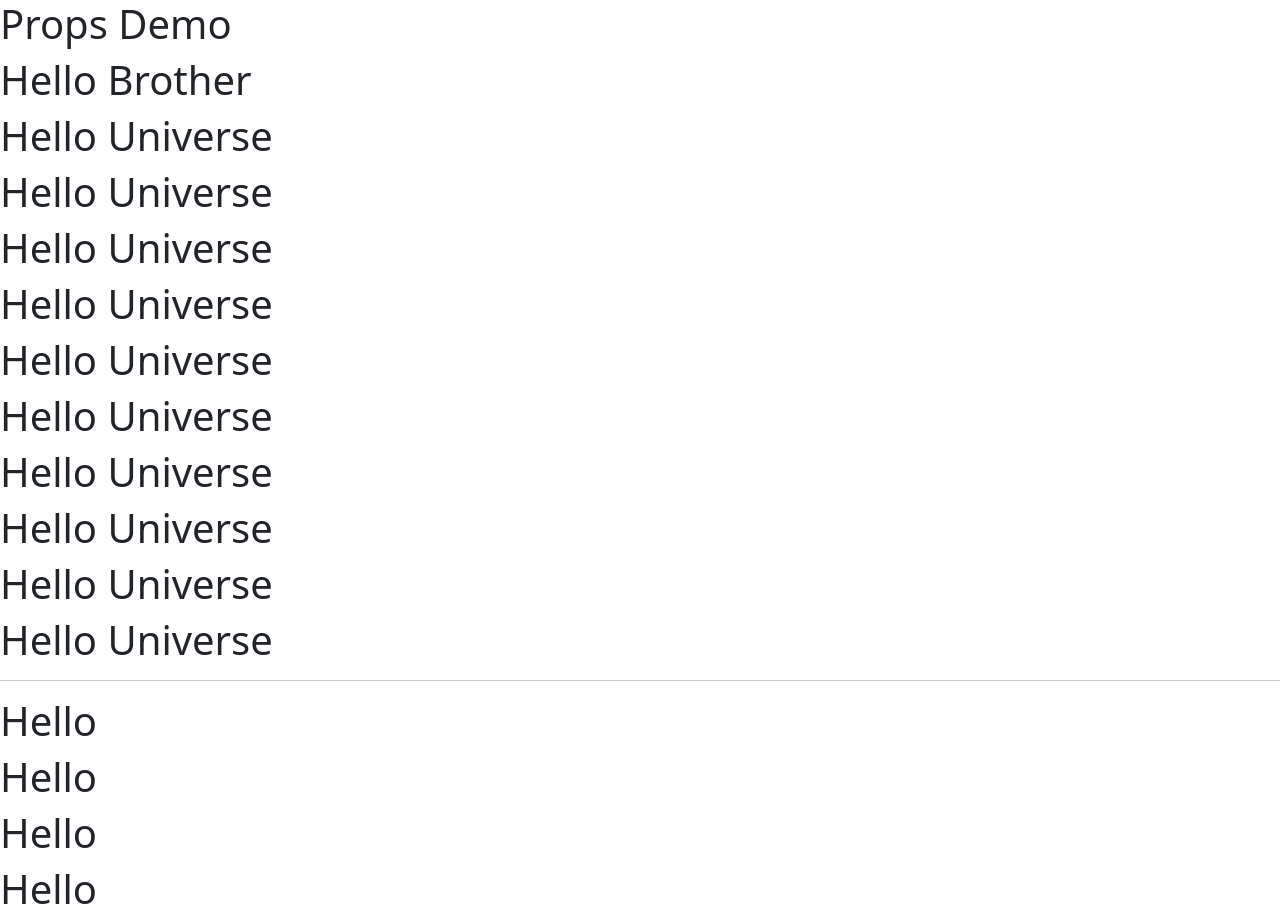
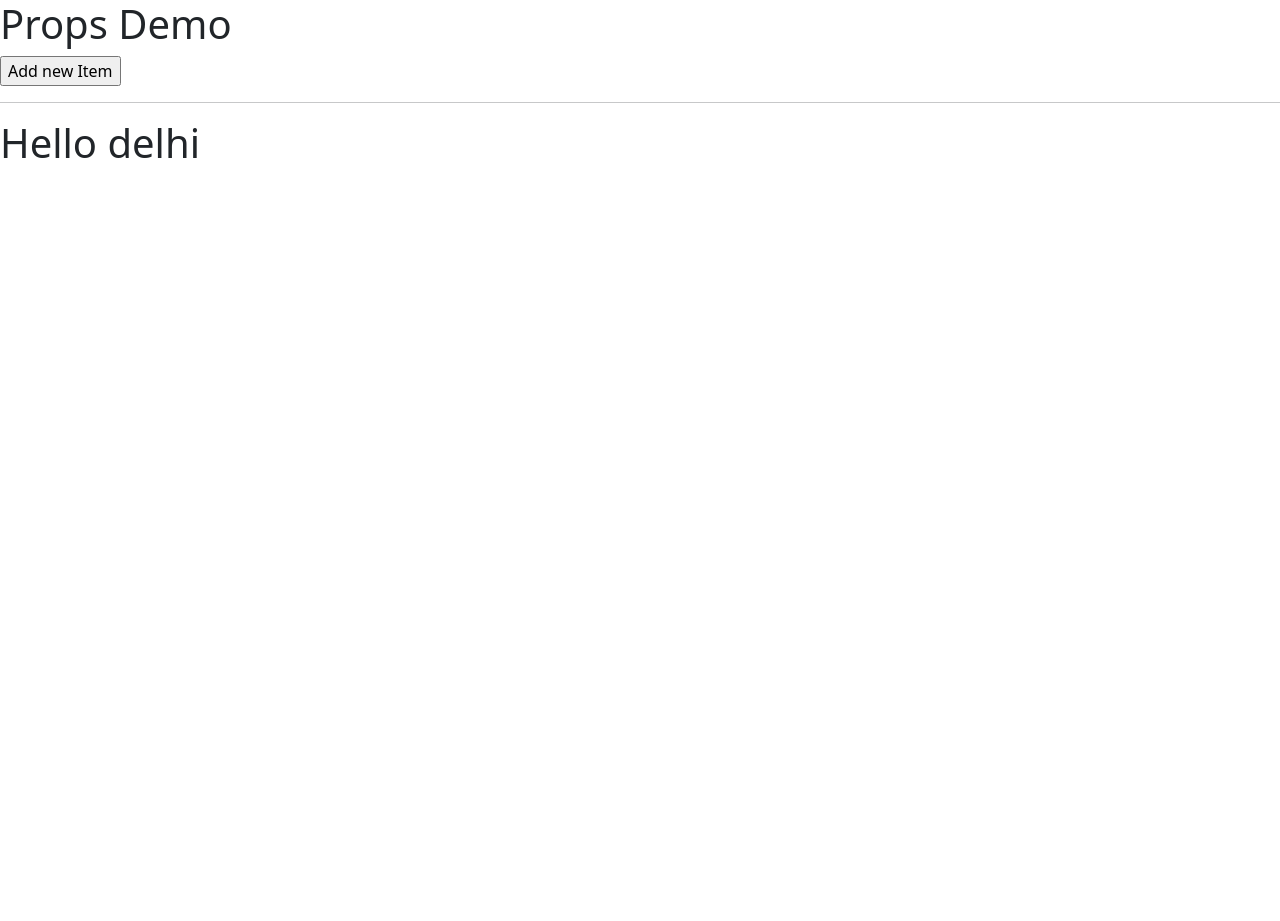
Before and after one commit to tejaswakchaure/react-fourth-app, a React (Create React App) app: page / in a window 1280 px wide. After the commit the page ends 800 px from the top, so only its background shows below. Built offline with nearby package versions, Linux system fonts and the light colour scheme.

Commit message:
Add statefull list

```diff
--- a/src/App.js
+++ b/src/App.js
@@ -1,3 +1,5 @@
+import { useState } from "react";
+
 function App() {
   return (
     <>
@@ -11,35 +13,22 @@
 
 
 function ListDemo() {
-  let data = "Hello Brother";
-  let list = [" ", "", "",""];
-  let list1 = [];
 
-  for(let i=0; i<10; i++){
-    list1.push("hey bro!");
-  }
+ let [list,setList ] = useState(["delhi"]);
 
-  //console.log(list1);
+ let addItemAction = () => {
+  let updateList = [...list,"mumbai"];
+
+   // DOM :: TRIGGER DOM
+  setList(updateList);
+ };
 
   return (
     <>
-
-      <h1>{data}</h1>
-
-      {list1.map((item) => (
-        <div>
-          <h1>Hello Universe</h1>
-        </div>
-      ))}
-
-      <hr/>
-      {list.map((item) => (
-        <div>
-          <h1>Hello </h1>
-        </div>
-      ))}
-
-
+    <input type="button" value="Add new Item" onClick={addItemAction}/>
+    <hr/>
+   {list.map((item) => (
+    <h1> Hello {item} </h1>))}
     </>
   );
 }
```
